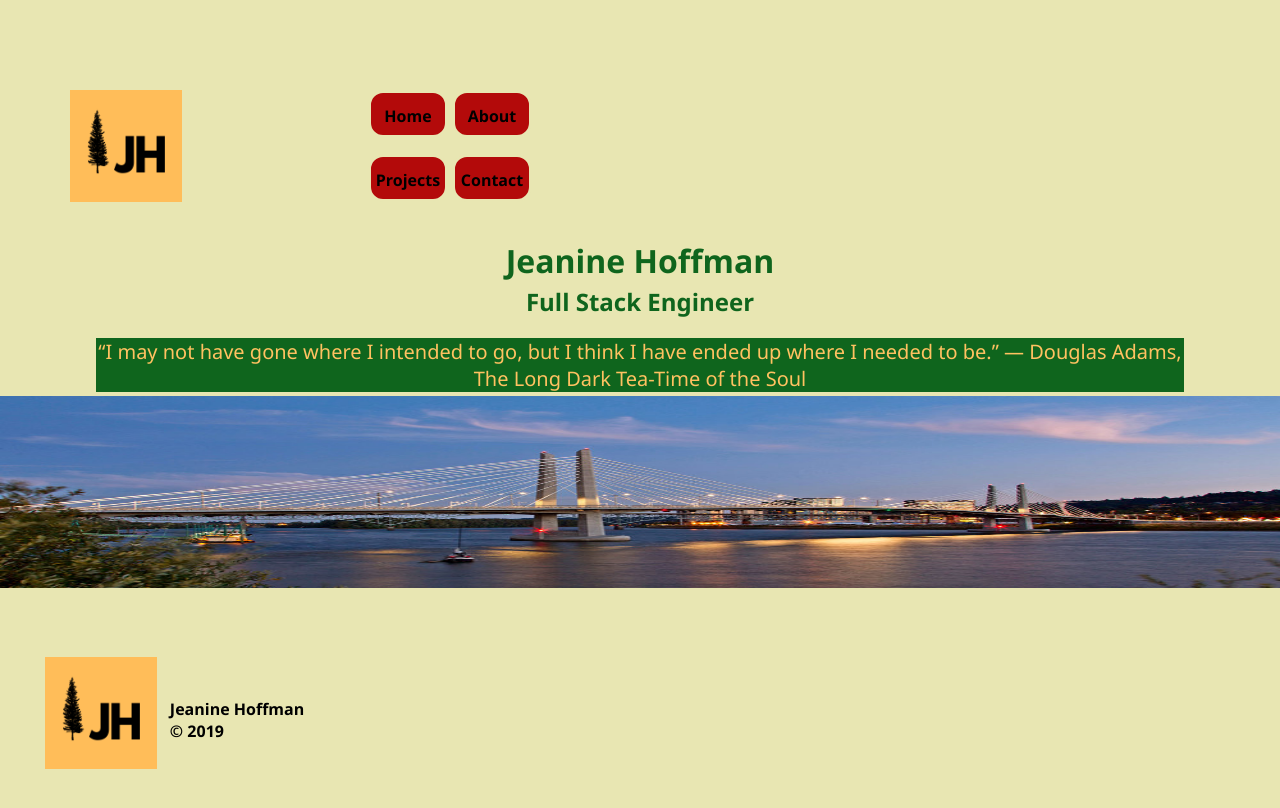
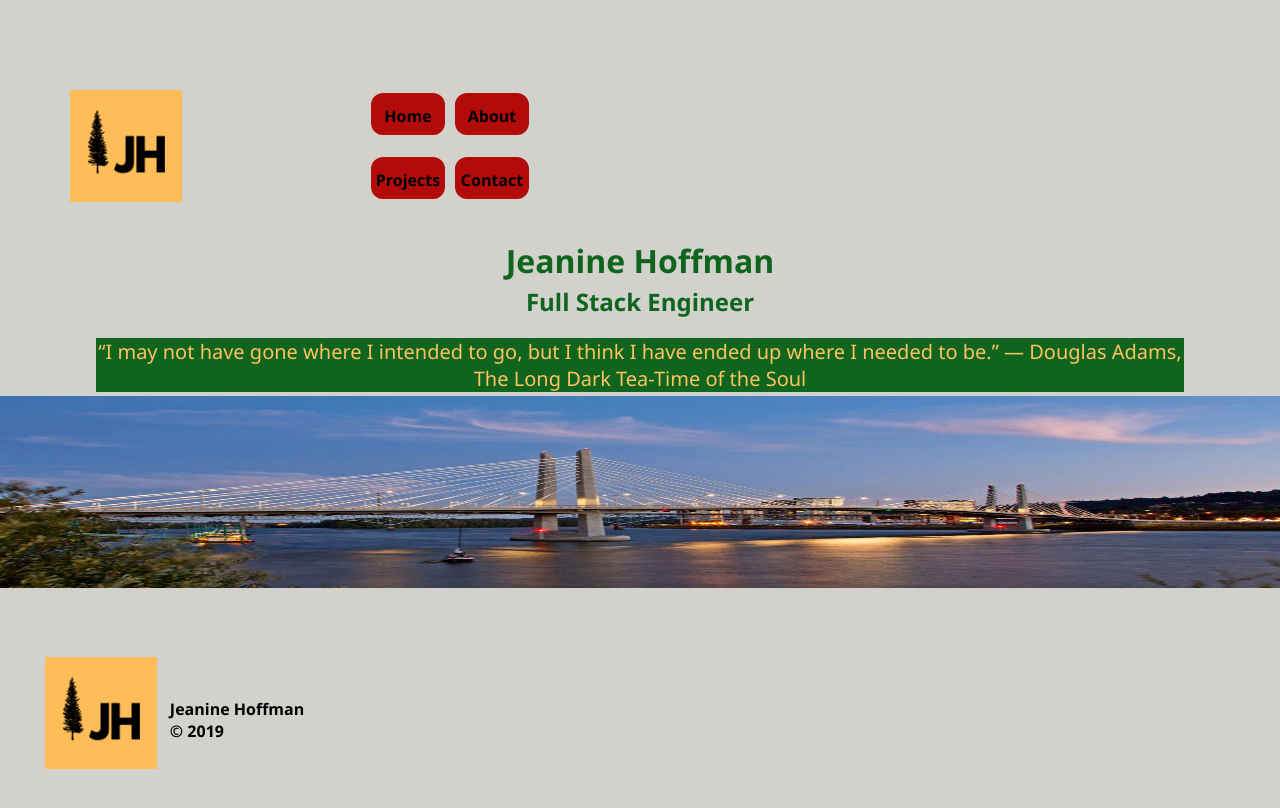
Before and after one commit to JeanineHoffman/react-portfolio, a React (Create React App) app: page / in a window 1280 px wide. Shown: the top 808 px of the page. Built offline with nearby package versions, Linux system fonts and the light colour scheme.

Commit message:
ran build

```diff
--- a/src/App.css
+++ b/src/App.css
@@ -9,7 +9,7 @@
 
 :root {
   --green: #0f651d;
-  --background: #e8e6b2;
+  --background: #d2d1cc;
   --gold: #ffc261;
   --gray: #504d4d;
   --white: rgb(211, 201, 201);
```
